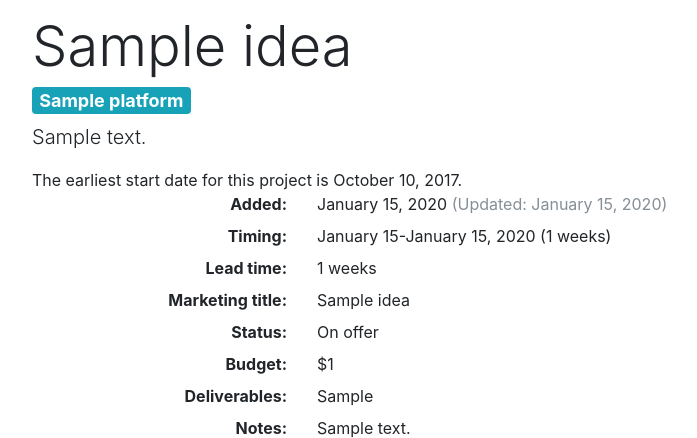
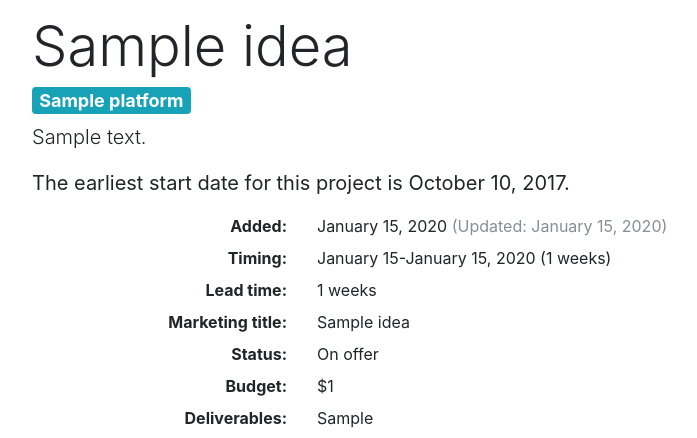
Before and after one commit to mthomps00/atlproj, a Django app: page /ideas/1/ in a window 1280 px wide. Shown: the part 56-494 px from the top of the page, without its empty margins (53-750 px from the left). Run offline with Django 3.2, Linux system fonts and the light colour scheme; tables that the repository leaves empty hold one stand-in row (values such as "Sample post"); some libraries are stand-ins or nearby versions.

Commit message:
Slight formatting change on idea_detail

```diff
--- a/atlproj/ideas/templates/ideas/idea_detail.html
+++ b/atlproj/ideas/templates/ideas/idea_detail.html
@@ -14,7 +14,7 @@
 
 	{% if idea.description %}<p class="lead">{{ idea.description }}</p>{% endif %}
 	{% if request.user|has_group:"Sales" and idea.status == "ON_OFFER" %}
-		{{ idea.get_earliest_start_date }}
+		<p class="lead"><strong>{{ idea.get_earliest_start_date }}</strong></p>
 	{% endif %}
 
 	<dl class="row">
```
